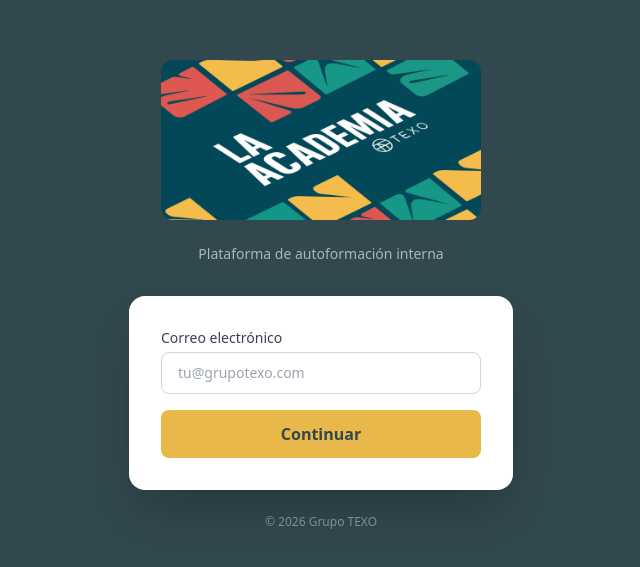
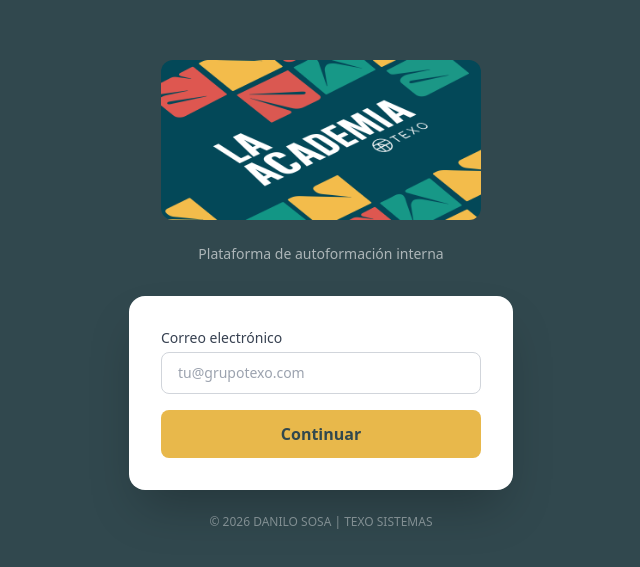
Before and after one commit to TEXO-SISTEMAS/academia-texo, a Next.js app: page /login in a window 1280 px wide. Shown: the part 105-672 px from the top of the page, without its empty margins (319-959 px from the left). Built offline with nearby package versions, Linux system fonts and the light colour scheme; no server answers.

Commit message:
footer update

```diff
--- a/app/login/page.tsx
+++ b/app/login/page.tsx
@@ -182,7 +182,7 @@
         </div>
 
         <p className="text-center text-white/40 text-xs mt-6">
-          © {new Date().getFullYear()} Grupo TEXO
+          © {new Date().getFullYear()} DANILO SOSA | TEXO SISTEMAS
         </p>
       </div>
     </div>
```
